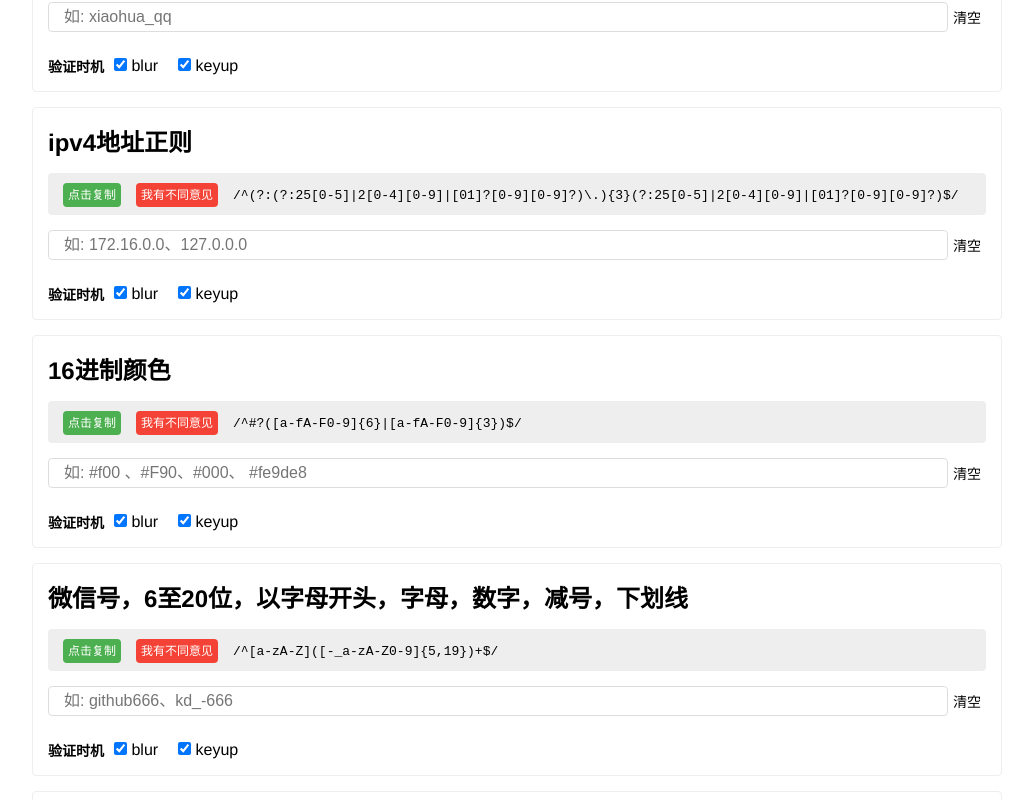
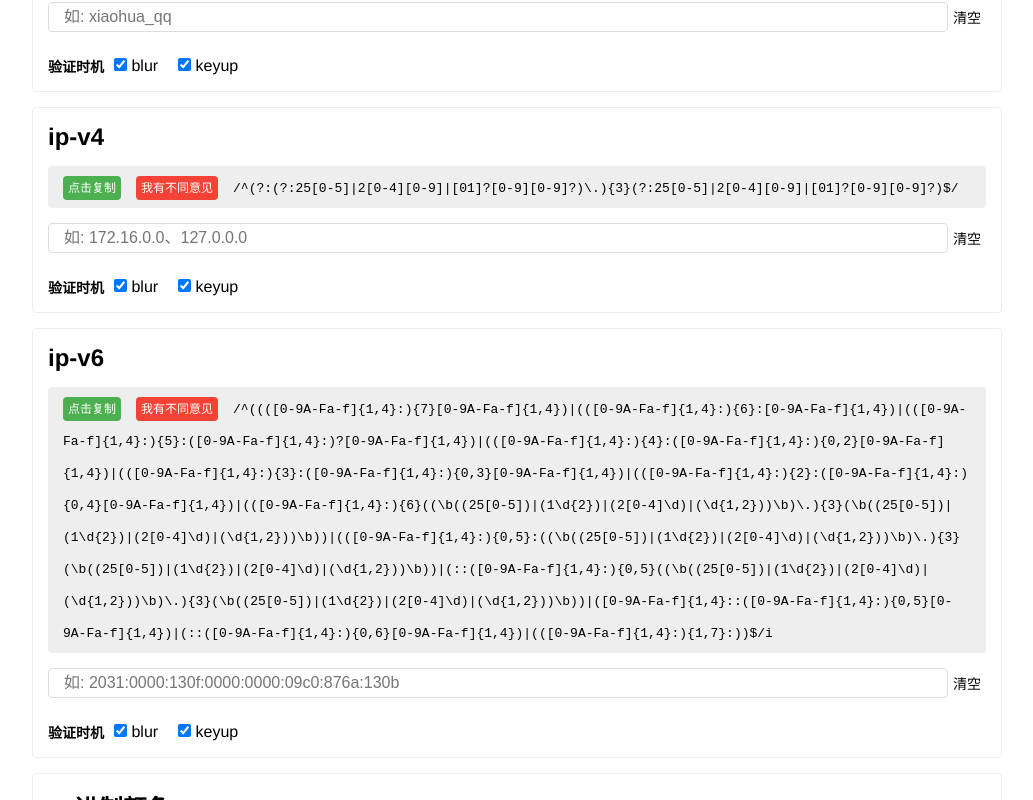
Before and after one commit to any86/any-rule, a Vue app: page / in a window 1280 px wide. Shown: the part 9460-10260 px from the top of the page, without its empty margins (123-1156 px from the left). Built offline with nearby package versions, Linux system fonts and the light colour scheme.

Commit message:
feat: 增加ip-v6正则

```diff
--- a/src/RULES.js
+++ b/src/RULES.js
@@ -202,9 +202,15 @@ module.exports = [
         example: '如: xiaohua_qq'
     },
     {
-        title: 'ipv4地址正则',
+        title: 'ip-v4',
         rule: /^(?:(?:25[0-5]|2[0-4][0-9]|[01]?[0-9][0-9]?)\.){3}(?:25[0-5]|2[0-4][0-9]|[01]?[0-9][0-9]?)$/,
         example: '如: 172.16.0.0、127.0.0.0'
+    },
+
+    {
+        title: 'ip-v6',
+        rule: /^((([0-9A-Fa-f]{1,4}:){7}[0-9A-Fa-f]{1,4})|(([0-9A-Fa-f]{1,4}:){6}:[0-9A-Fa-f]{1,4})|(([0-9A-Fa-f]{1,4}:){5}:([0-9A-Fa-f]{1,4}:)?[0-9A-Fa-f]{1,4})|(([0-9A-Fa-f]{1,4}:){4}:([0-9A-Fa-f]{1,4}:){0,2}[0-9A-Fa-f]{1,4})|(([0-9A-Fa-f]{1,4}:){3}:([0-9A-Fa-f]{1,4}:){0,3}[0-9A-Fa-f]{1,4})|(([0-9A-Fa-f]{1,4}:){2}:([0-9A-Fa-f]{1,4}:){0,4}[0-9A-Fa-f]{1,4})|(([0-9A-Fa-f]{1,4}:){6}((\b((25[0-5])|(1\d{2})|(2[0-4]\d)|(\d{1,2}))\b)\.){3}(\b((25[0-5])|(1\d{2})|(2[0-4]\d)|(\d{1,2}))\b))|(([0-9A-Fa-f]{1,4}:){0,5}:((\b((25[0-5])|(1\d{2})|(2[0-4]\d)|(\d{1,2}))\b)\.){3}(\b((25[0-5])|(1\d{2})|(2[0-4]\d)|(\d{1,2}))\b))|(::([0-9A-Fa-f]{1,4}:){0,5}((\b((25[0-5])|(1\d{2})|(2[0-4]\d)|(\d{1,2}))\b)\.){3}(\b((25[0-5])|(1\d{2})|(2[0-4]\d)|(\d{1,2}))\b))|([0-9A-Fa-f]{1,4}::([0-9A-Fa-f]{1,4}:){0,5}[0-9A-Fa-f]{1,4})|(::([0-9A-Fa-f]{1,4}:){0,6}[0-9A-Fa-f]{1,4})|(([0-9A-Fa-f]{1,4}:){1,7}:))$/i,
+        example: '如: 2031:0000:130f:0000:0000:09c0:876a:130b'
     },
     {
         title: '16进制颜色',
```
Also changed, not shown: 1 other file (tests, documents, lock files or other folders).
